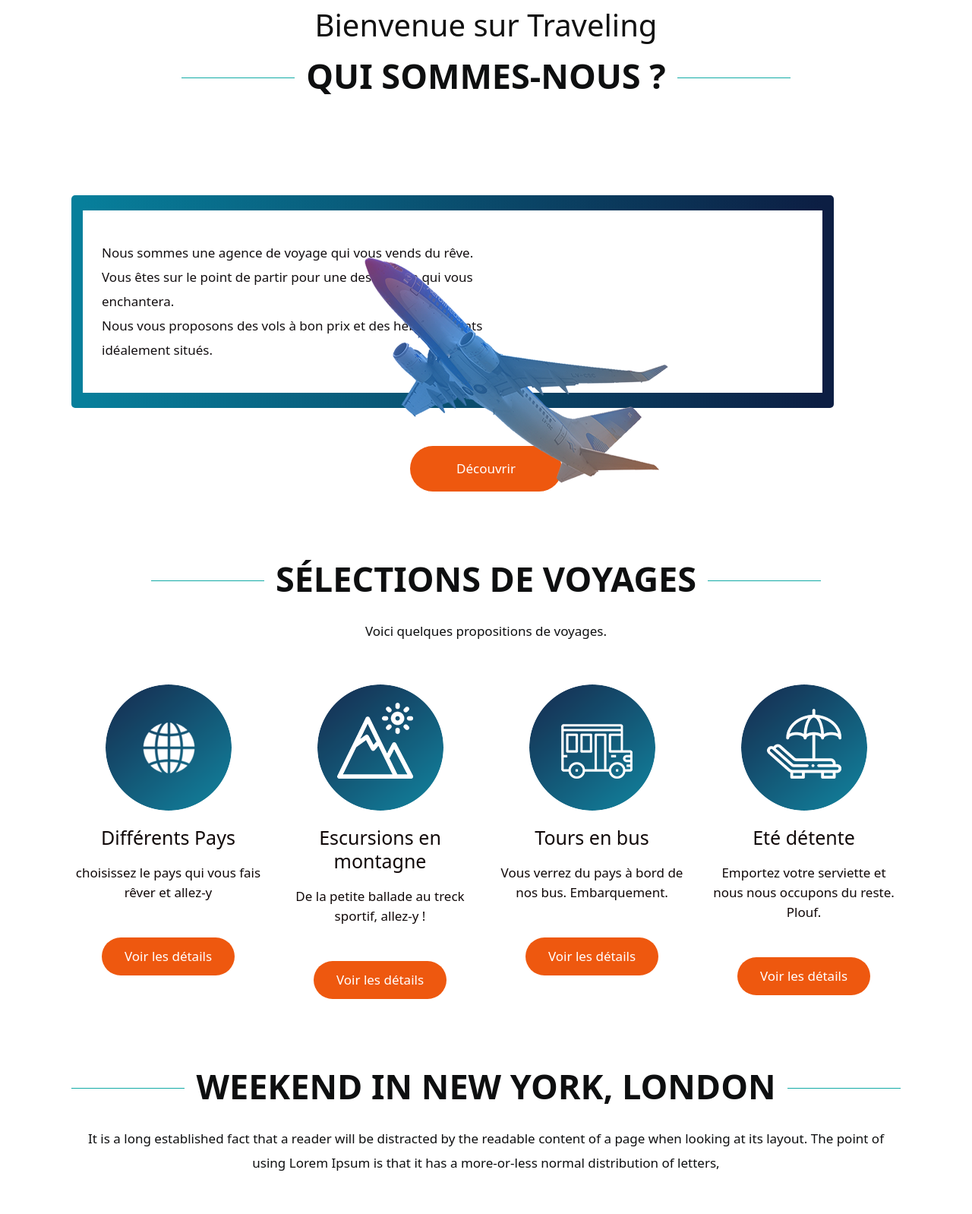
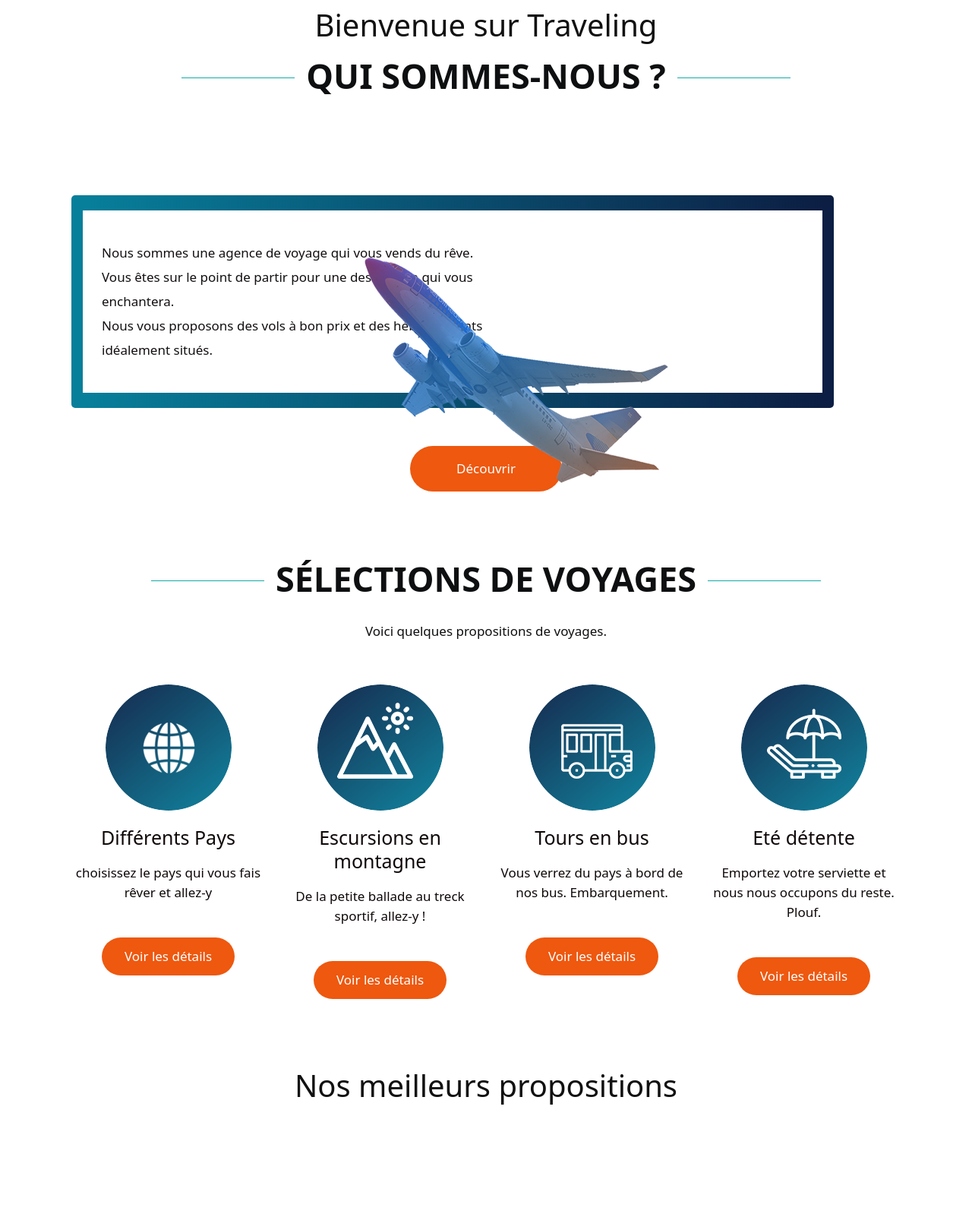
Before and after one commit to minoc663/site_voyage, a Symfony app: template templates/home/home.html.twig in a window 1280 px wide. Shown: the part 161-1759 px from the top of the page at 76% size. Run offline with Twig, Linux system fonts and the light colour scheme; the template is opened without the code that fills it, so the values that code supplies are empty; some libraries are stand-ins or nearby versions.

Commit message:
Master update

```diff
--- a/templates/dashboard/dashboard.html.twig
+++ b/templates/dashboard/dashboard.html.twig
@@ -51,7 +51,7 @@
           <a class="nav-link text-white " href="../pages/tables.html">
             <div class="text-white text-center me-2 d-flex align-items-center justify-content-center">
               <i class="fas fa-hotel"></i>
-              <a class="btn bg-gradient-primary mt-3 w-100" href="{{path ('home')}}"
+              <a class="btn bg-gradient-primary mt-3 w-100" href="{{path ('hebergement_form')}}"
             </div>
             <span class="nav-link-text ms-1">Les hebergements</span>
           </a>
--- a/templates/home/home.html.twig
+++ b/templates/home/home.html.twig
@@ -102,83 +102,87 @@
 		</div>
 	</div>
 	<!-- end traveling -->
-	<!--London -->
-	<div class="London">
-		<div class="container">
-			<div class="row">
-				<div class="col-md-12">
-					<div class="titlepage">
-						<h2>Weekend in New York, London</h2>
-						<span>It is a long established fact that a reader will be distracted by the readable content of a page when looking at its layout. The point of using Lorem Ipsum is that it has a more-or-less normal distribution of letters,</span>
-					</div>
-				</div>
-			</div>
-		</div>
-		<div class="container-fluid">
-			<div class="London-img">
-				<figure><img src="images/London.jpg" alt="img"/></figure>
-			</div>
-		</div>
-	</div>
-	<!-- end London -->
-	<!--Tours -->
-	<div class="Tours">
-		<div class="container">
-			<div class="row">
-				<div class="col-md-12">
-					<div class="titlepage">
-						<h2>The Best Tours</h2>
-						<span>It is a long established fact that a reader will be distracted by the readable content of a page when looking at its layout. The point of using Lorem Ipsum is that it has a more-or-less normal distribution of letters,</span>
-					</div>
-				</div>
-			</div>
-			<section id="demos">
-				<div class="row">
-					<div class="col-md-12">
-						<div class="owl-carousel owl-theme">
-							<div class="item">
-								<img class="img-responsive" src="images/1.jpg" alt="#"/>
-								<h3>Holiday Tour</h3>
-								<p>There are many variations of passages of Lorem Ipsum available, but the majority have suffered alteration in soe suffk even slightly believable. If y be sure there</p>
+
+	<h1 class="text-center">Nos meilleurs propositions</h1>
+<section class="py-5">
+	<div class="container px-4 px-lg-5 mt-5">
+		<div class="row gx-4 gx-lg-5 row-cols-2 row-cols-md-3 row-cols-xl-4 justify-content-center">
+
+			{% for hebergement in hebergements %}
+				<div class="card" style="width: 30rem; height: 30rem;">
+					<div
+						class="card-body">
+						<!-- hebergement image-->
+						<div id="carouselExampleControls" class="carousel slide" data-bs-ride="carousel" style="width: 25rem; height: 10rem;">
+							<div class="carousel-inner">
+								<div class="carousel-item active">
+									<img src="{{asset('uploads/picture/' ~ hebergement.illustration) }}" class="d-block w-100" style="width: max-content; height: auto; ">
+								</div>
+								<div class="carousel-item">
+									<img src="{{asset('uploads/picture/' ~ hebergement.illustration2) }}" class="d-block w-100" style="width: max-content; height: auto; ">
+								</div>
+								<div class="carousel-item">
+									<img src="{{asset('uploads/picture/' ~ hebergement.illustration3) }}" class="d-block w-100" style="width: max-content; height: auto; ">
+								</div>
 							</div>
-							<div class="item">
-								<img class="img-responsive" src="images/2.jpg" alt="#"/>
-								<h3>New York</h3>
-								<p>There are many variations of passages of Lorem Ipsum available, but the majority have suffered alteration in soe suffk even slightly believable. If y be sure there</p>
-							</div>
-							<div class="item">
-								<img class="img-responsive" src="images/3.jpg" alt="#"/>
-								<h3>London</h3>
-								<p>There are many variations of passages of Lorem Ipsum available, but the majority have suffered alteration in soe suffk even slightly believable. If y be sure there</p>
-							</div>
-							<div class="item">
-								<img class="img-responsive" src="images/2.jpg" alt="#"/>
-								<h3>Holiday Tour</h3>
-								<p>There are many variations of passages of Lorem Ipsum available, but the majority have suffered alteration in soe suffk even slightly believable. If y be sure there</p>
+
+						</div>
+						<!-- hebergement details-->
+						<div class="card-body" style="width: 25rem; height: 10rem; margin-top: 5rem;">
+							<h5 class="card-title">{{hebergement.nom}}</h5>
+							<p class="card-text">{{ hebergement.description | length > 50 ? hebergement.description | slice(0, 50) ~ '...' : hebergement.description }}</p>
+							<div
+								class="card-footer p-4 pt-0 border-top-0 bg-transparent">
+								<!-- hebergement price-->
+								{{hebergement.prix}}€/nuit
+								<!-- hebergement actions-->
+								<div class="text-center">
+									<a class="btn btn-outline-dark mt-auto" href="{{path('single_hebergement',{'id':hebergement.id})}}">Détails</a>
+								</div>
 							</div>
 						</div>
 					</div>
 				</div>
-			</section>
+
+			{% endfor %}
+
+
 		</div>
 	</div>
-	<!-- end Tours -->
-	<!-- Amazing -->
-	<div class="amazing">
-		<div class="container">
-			<div class="row">
-				<div class="col-md-12">
-					<div class="amazing-box">
-						<h2>Amazing London Tour</h2>
-						<span>There are many variations of passages of Lorem Ipsum available, but the majority have suffered alteration in some form, by injected humour, or randomised words which don't look even slightly believable. If you are going to use a passage of Lorem Ipsum, you need to be sure there</span>
-						<a href="#">Book Now</a>
-						<a href="#">Get More</a>
-					</div>
-				</div>
+</section>
+
+<section class="row d-flex justify-content-center text-center">
+	{% for vol in vols %}
+		<div class="card m-1" style="width: 18rem;">
+
+			<div class="card-body">
+				<h3 class="card-title">{{ vol.lieuDepart }}
+					->
+					{{ vol.lieuArrivee }}</h3>
+				<h4 lass="card-text">{{ vol.compagnie }}</h4>
+				<p class="card-text">
+					<strong>Date de départ :
+					</strong>
+					{{ vol.dateDepart | date("d/m/Y") }}</p>
+				<p class="card-text">
+					<strong>Heurede départ :
+					</strong>
+					{{ vol.dateDepart | date("H\\hi") }}</p>
+				<p class="card-text">
+					<strong>Heure d'arrivée :
+					</strong>
+					{{ vol.dateArrivee | date("H\\hi") }}</p>
+				<a href="{{ path('vol_detail', {id: vol.id} ) }}" class="btn btn-info">Detail</a>
+				<a href="{{path('add_to_cart', {id: vol.id} ) }}" class="btn btn-primary">Reservez</a>
 			</div>
 		</div>
-	</div>
-	<!-- end Amazing -->
+
+
+	{% endfor %}
+</section>
+
+
+
 
 
 {% endblock %}
--- a/templates/includes/footer.html.twig
+++ b/templates/includes/footer.html.twig
@@ -3,25 +3,10 @@
 		<div id="contact" class="footer">
 			<div class="container">
 				<div class="row pdn-top-30">
-					<div class="col-xl-12 col-lg-12 col-md-12 col-sm-12">
-						<ul class="location_icon">
-							<li>
-								<a href="#"><img src="icon/facebook.png"></a>
-							</li>
-							<li>
-								<a href="#"><img src="icon/Twitter.png"></a>
-							</li>
-							<li>
-								<a href="#"><img src="icon/linkedin.png"></a>
-							</li>
-							<li>
-								<a href="#"><img src="icon/instagram.png"></a>
-							</li>
-						</ul>
-					</div>
+
 					<div class="col-xl-3 col-lg-3 col-md-6 col-sm-12">
 						<div class="Follow">
-							<h3>CONTACT US</h3>
+							<h3>Nous Conctater</h3>
 							<span>123 Second Street Fifth
 								<br>Avenue,<br>
 								Manhattan, New York<br>
@@ -30,24 +15,24 @@
 					</div>
 					<div class="col-xl-3 col-lg-3 col-md-6 col-sm-12">
 						<div class="Follow">
-							<h3>ADDITIONAL LINKS</h3>
+							<h3>Liens additionnel</h3>
 							<ul class="link">
 								<li>
-									<a href="#">About us</a>
+									<a href="#">A propos de nous</a>
 								</li>
 								<li>
-									<a href="#">Terms and conditions</a>
+									<a href="#">Mention legal</a>
 								</li>
 								<li>
 									<a href="#">
-										Privacy policy</a>
+										Politique confidentialité</a>
 								</li>
 								<li>
-									<a href="#">News</a>
+									<a href="#">Actue</a>
 								</li>
 								<li>
 									<a href="#">
-										Contact us</a>
+										Contactez nous</a>
 								</li>
 							</ul>
 						</div>
@@ -73,7 +58,7 @@
 				</div>
 				<div class="copyright">
 					<div class="container">
-						<p>© mettre nos noms
+						<p>© MyNgoc - Alexia - Alain - Nathan - Dawirdine
 							{{ "now" | date("m/d/Y") }}
 							| Symfony Projet - Doranco
 						</p>
--- a/templates/includes/header.html.twig
+++ b/templates/includes/header.html.twig
@@ -16,13 +16,17 @@
           <a class="nav-link" href="{{path('vol_all')}}">Vols</a>
         </li>
         <li class="nav-item">
-          <a class="nav-link" href="#">Hébergement</a>
-        </li>
-        <li class="nav-item">
-          <a class="nav-link disabled">Disabled</a>
+<a class="nav-link" href="{{path('hebergement_view')}}">Hébergement</a>
+
         </li>
 
-        <li class="nav-item primary" role="presentation"><a class="nav-link" href="#"><i class="fa fa-shopping-cart "></i></a></li>
+
+<li class="nav-item primary" role="presentation">
+	<a class="nav-link" href="{{path('cart')}}">
+		<i class="fa fa-shopping-cart "></i>
+	</a>
+</li>
+
 
         <li><a href="{{path('app_login')}}" class="btn btn-primary">Mon compte</a>
       </ul>
```
Also changed, not shown: src/Controller/HomeController.php (+11 -1 lines), public/uploads/picture/maison-61d83b36d783b.jpg (added), public/uploads/picture/maison-61d83b36d7a23.jpg (added), public/uploads/picture/maison-61d83b36d7b21.jpg (added), 1 other file.
